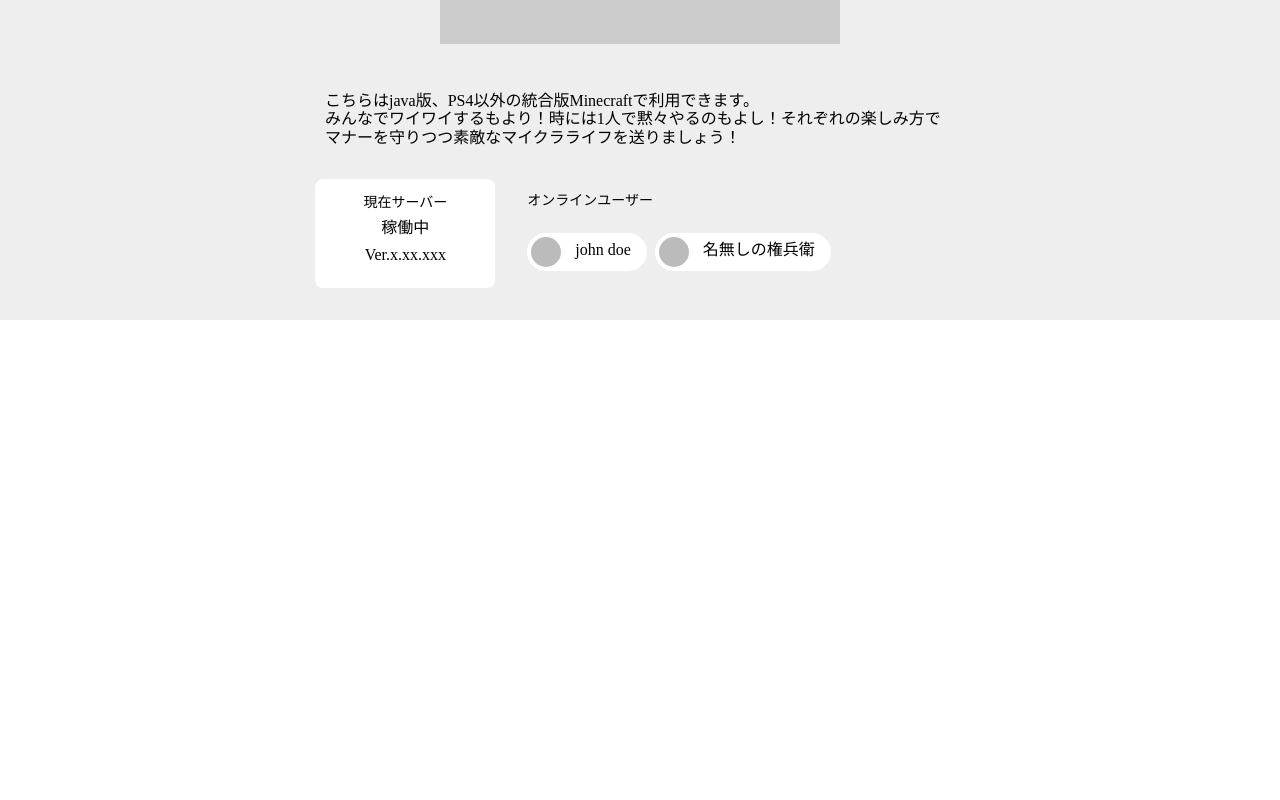
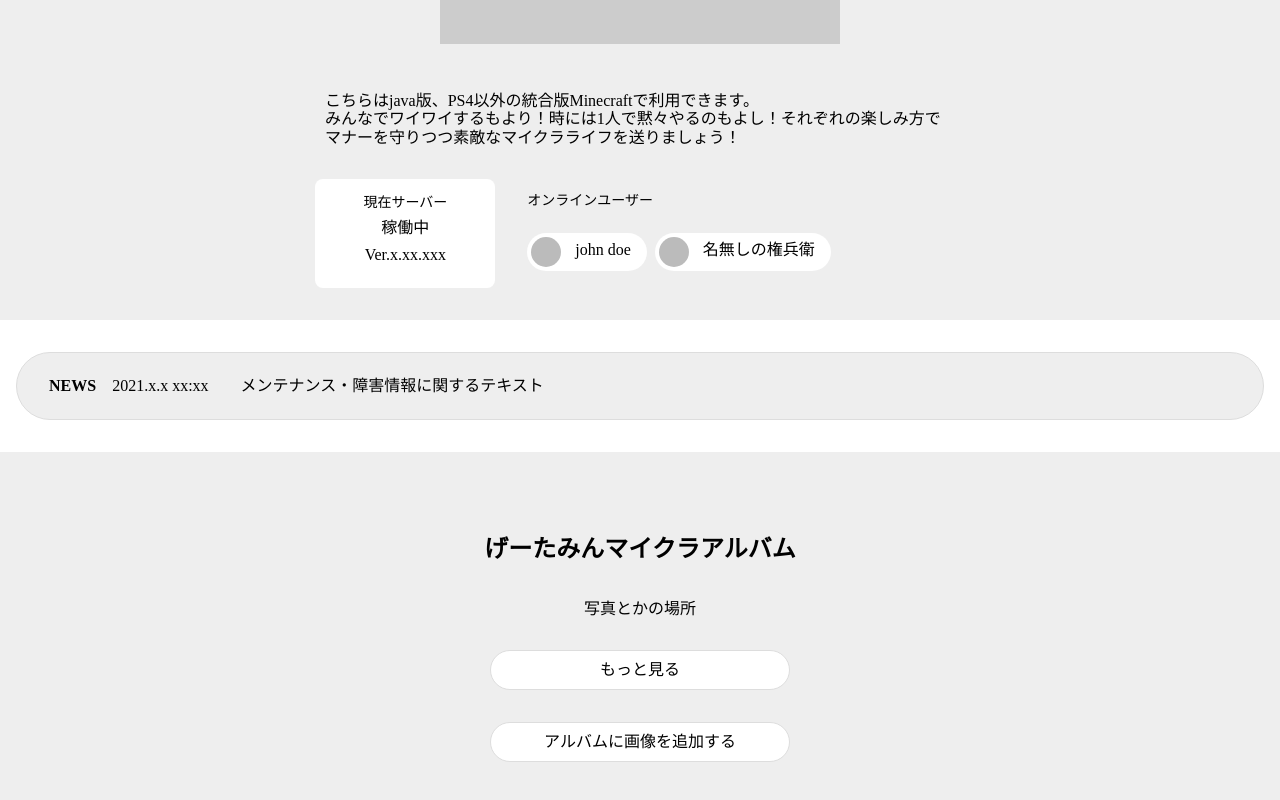
Before and after one commit to mizofumi/gtmn-booyah-dev, a Vue app in the folder frontend/: page / in a window 1280 px wide. Shown: the part 388-1188 px from the top of the page. Before the commit the page ends 800 px from the top, so only its background shows below. Built offline with nearby package versions, Linux system fonts and the light colour scheme.

Commit message:
add info & album section

```diff
--- /dev/null
+++ b/frontend/src/assets/colors.scss
@@ -0,0 +1,2 @@
+$background: #eeeeee;
+$border: #dddddd;
--- /dev/null
+++ b/frontend/src/components/album.vue
@@ -0,0 +1,42 @@
+<template>
+  <section>
+    <h2>げーたみんマイクラアルバム</h2>
+
+    <p>写真とかの場所</p>
+
+    <div class="button-area">
+      <button>もっと見る</button>
+      <button>アルバムに画像を追加する</button>
+    </div>
+  </section>
+</template>
+
+<script lang="ts">
+import { defineComponent } from "vue";
+export default defineComponent({
+  name: "components-album",
+});
+</script>
+
+<style lang="scss" scoped>
+section {
+  background-color: $background;
+  display: flex;
+  flex-direction: column;
+  align-items: center;
+  padding: 64px 16px;
+}
+
+.button-area {
+  max-width: 500px;
+
+  > button {
+    width: 100%;
+    height: 40px;
+    margin: 16px 0;
+    background-color: white;
+    border-radius: 100px;
+    border: 1px solid $border;
+  }
+}
+</style>
--- a/frontend/src/components/header.vue
+++ b/frontend/src/components/header.vue
@@ -41,7 +41,7 @@
 <script lang="ts">
 import { defineComponent, reactive, toRefs } from "vue";
 export default defineComponent({
-  name: "component-header",
+  name: "components-header",
   setup() {
     const bgm = new Audio();
     bgm.src = require("@/assets/main-theme.wav");
@@ -79,7 +79,7 @@ export default defineComponent({
   display: flex;
   flex-direction: column;
   align-items: center;
-  background-color: #eeeeee;
+  background-color: $background;
 }
 
 .bgm-icon {
--- /dev/null
+++ b/frontend/src/components/info.vue
@@ -0,0 +1,46 @@
+<template>
+  <section class="info-panel">
+    <article class="info-article">
+      <h2>NEWS</h2>
+      <span class="info-datetime">2021.x.x xx:xx</span>
+      <p class="info-content">メンテナンス・障害情報に関するテキスト</p>
+    </article>
+  </section>
+</template>
+
+<script lang="ts">
+import { defineComponent } from "vue";
+export default defineComponent({
+  name: "components-info",
+});
+</script>
+
+<style lang="scss" scoped>
+.info-panel {
+  padding: 32px 16px;
+}
+
+.info-article {
+  display: flex;
+  align-items: center;
+  border-radius: 100px;
+  border: 1px solid $border;
+  background-color: $background;
+  padding: 8px 32px;
+
+  h2 {
+    font-size: 16px;
+    margin-right: 16px;
+    flex: 0 0 auto;
+  }
+
+  .info-datetime {
+    margin-right: 32px;
+    flex: 0 0 auto;
+  }
+
+  .info-content {
+    flex: 1 1 auto;
+  }
+}
+</style>
--- a/frontend/src/views/Home.vue
+++ b/frontend/src/views/Home.vue
@@ -1,16 +1,21 @@
 <template>
   <gtm-header />
-  <article></article>
+  <gtm-info />
+  <gtm-album />
 </template>
 
 <script lang="ts">
 import { defineComponent } from "vue";
 import GtmHeader from "@/components/header.vue";
+import GtmInfo from "@/components/info.vue";
+import GtmAlbum from "@/components/album.vue";
 
 export default defineComponent({
   name: "Home",
   components: {
     GtmHeader,
+    GtmInfo,
+    GtmAlbum,
   },
 });
 </script>
--- a/frontend/vue.config.js
+++ b/frontend/vue.config.js
@@ -6,4 +6,11 @@ module.exports = {
       title: "GTMNマインクラフト",
     },
   },
+  css: {
+    loaderOptions: {
+      scss: {
+        prependData: '@import "@/assets/colors.scss";',
+      },
+    },
+  },
 };
```
